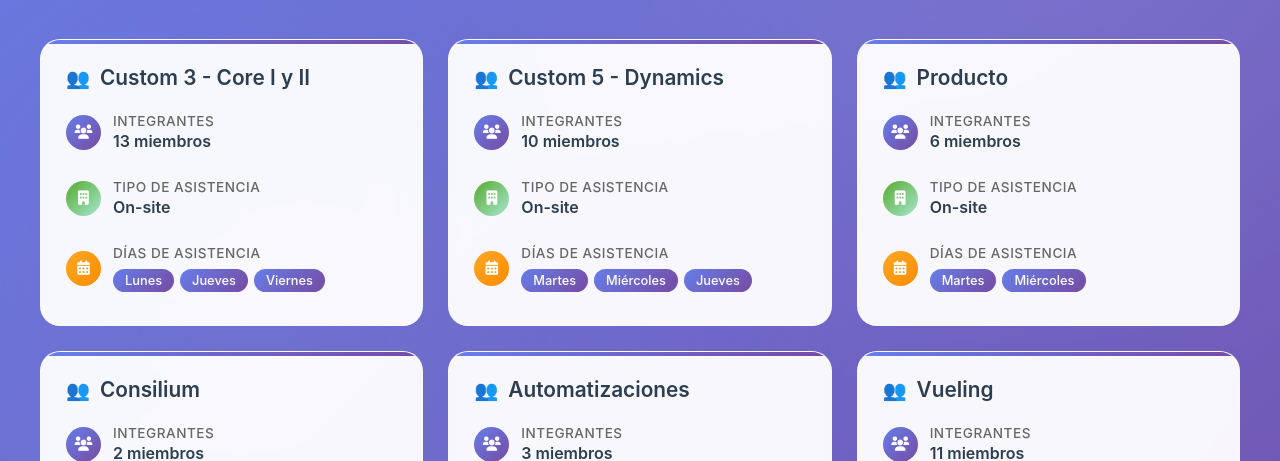
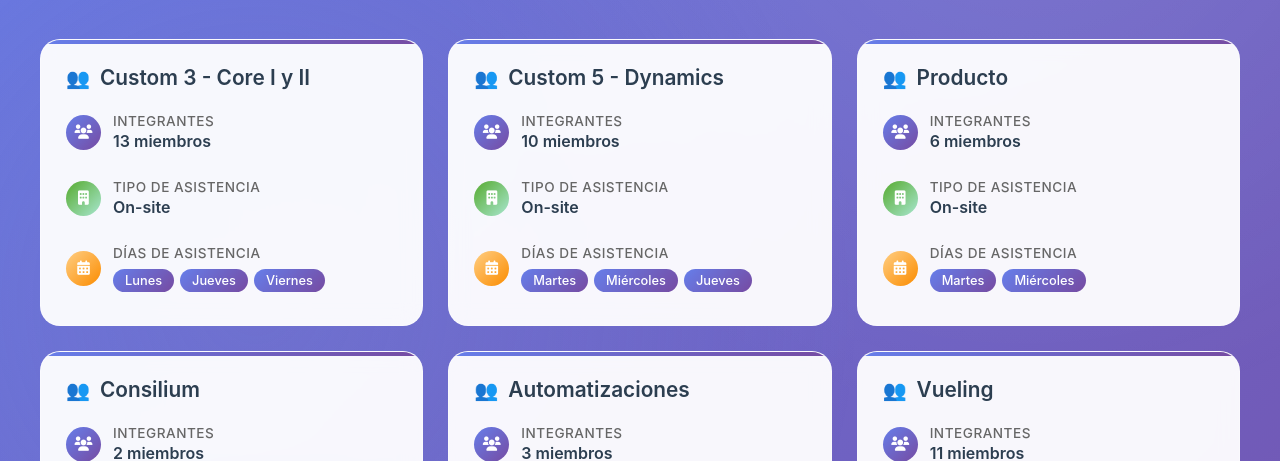
Before and after one commit to santy0925/Equipos, a plain HTML site: page index.html in a window 1280 px wide. Shown: the part 339-800 px from the top of the page. Drawn offline with Linux system fonts and the light colour scheme.

Commit message:
Arreglos 6

```diff
--- a/styles.css
+++ b/styles.css
@@ -220,7 +220,7 @@
 }
 
 .info-icon.days {
-  background: linear-gradient(135deg, #ffa726, #fb8c00);
+  background: linear-gradient(135deg, #ffce83, #fb8c00);
 }
 
 .info-text {
```
